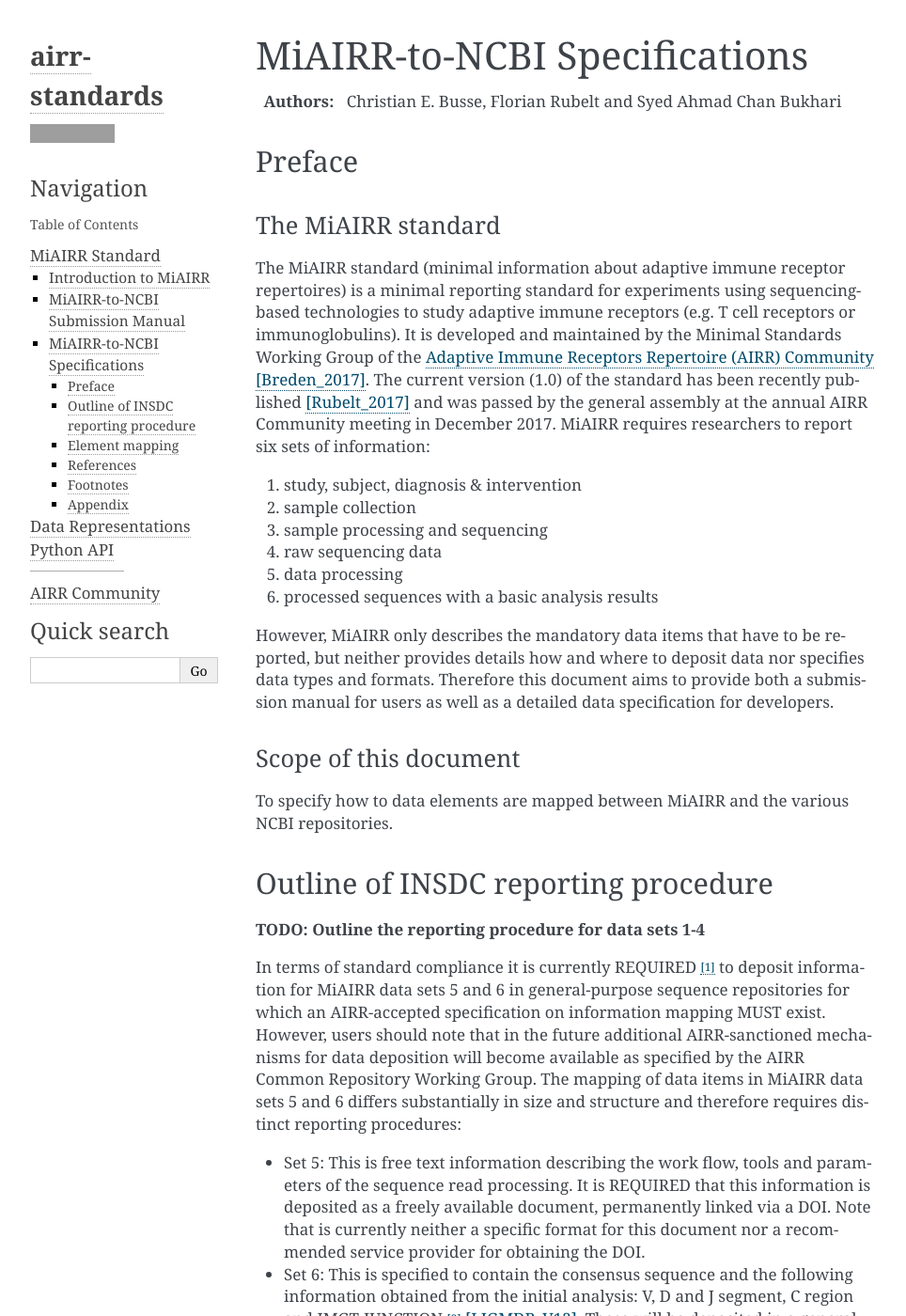
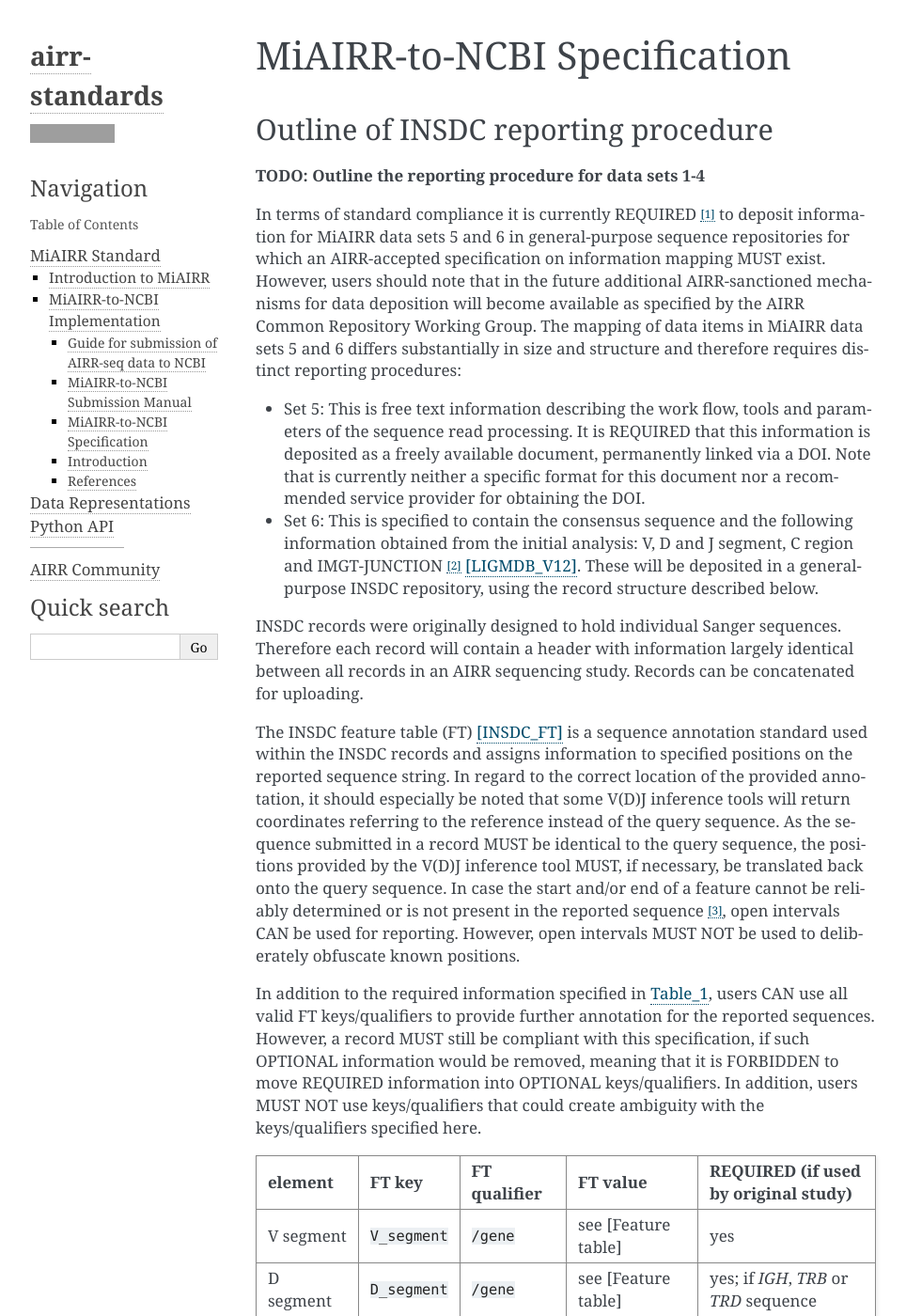
Before and after one commit to airr-community/airr-standards, a Sphinx documentation site: the page built from docs/miairr/specification_miairr_ncbi.rst, in a window 1280 px wide and 1400 px high. Shown: the whole window at 94% size, without its empty margins (148-1112 px from the left). Built offline with Sphinx 7.4.7, drawn with Linux system fonts in a browser that asks for light colours; pages that are not in the unit, such as notebooks, are missing from menus; grey boxes are pictures that could not be loaded.

Commit message:
Move content of NCBI_implementation/README.md to Sphinx documentation
- move linked images into docs/ tree
- minor restructuring of MiAIRR documentation files

```diff
--- a/docs/miairr/overview.rst
+++ b/docs/miairr/overview.rst
@@ -1,12 +1,12 @@
 .. _MiAIRR:
 
+===============
 MiAIRR Standard
 ===============
 
 .. toctree::
-   :maxdepth: 2
+   :maxdepth: 1
    :caption: Table of Contents
 
    introduction_miairr
-   manual_miairr_ncbi
-   specification_miairr_ncbi
+   miairr_ncbi_overview
--- a/docs/miairr/specification_miairr_ncbi.rst
+++ b/docs/miairr/specification_miairr_ncbi.rst
@@ -1,46 +1,6 @@
-================================================
-MiAIRR-to-NCBI Specifications
-================================================
-
-:Authors: Christian E. Busse, Florian Rubelt and Syed Ahmad Chan Bukhari
-
-Preface
-=======
-
-The MiAIRR standard
--------------------
-
-The MiAIRR standard (minimal information about adaptive immune receptor
-repertoires) is a minimal reporting standard for experiments using
-sequencing-based technologies to study adaptive immune receptors (e.g.
-T cell receptors or immunoglobulins). It is developed and maintained by
-the Minimal Standards Working Group of the `Adaptive Immune Receptors
-Repertoire (AIRR) Community`__ [Breden_2017]_. The current version (1.0)
-of the standard has been recently published [Rubelt_2017]_ and was
-passed by the general assembly at the annual AIRR Community meeting in
-December 2017. MiAIRR requires researchers to report six sets of
-information:
-
-1. study, subject, diagnosis & intervention
-2. sample collection
-3. sample processing and sequencing
-4. raw sequencing data
-5. data processing
-6. processed sequences with a basic analysis results
-
-However, MiAIRR only describes the mandatory data items that have to be
-reported, but neither provides details how and where to deposit data nor
-specifies data types and formats. Therefore this document aims to
-provide both a submission manual for users as well as a detailed data
-specification for developers.
-
-.. __: http://airr-community.org
-
-Scope of this document
-----------------------
-
-To specify how to data elements are mapped between MiAIRR and the
-various NCBI repositories.
+============================
+MiAIRR-to-NCBI Specification
+============================
 
 
 Outline of INSDC reporting procedure
```
Also changed, not shown: README.md (+1 -1 lines), docs/miairr/guide_miairr_ncbi.rst (added, +53 -0 lines), docs/miairr/introduction_miairr.rst (+12 -3 lines), docs/miairr/manual_miairr_ncbi.rst (+4 -37 lines), docs/miairr/miairr_ncbi_overview.rst (added, +63 -0 lines), NCBI_implementation/README.md (deleted), docs/miairr/images/MiAIRR_data_elements.svg (renamed from images/MiAIRR_data_elements.svg), docs/miairr/images/MiAIRR_data_elements_NCBI_targets.png (renamed from images/MiAIRR_data_elements_NCBI_targets.png), docs/miairr/images/MiAIRR_data_elements_plain.png (renamed from images/MiAIRR_data_elements_plain.png).
